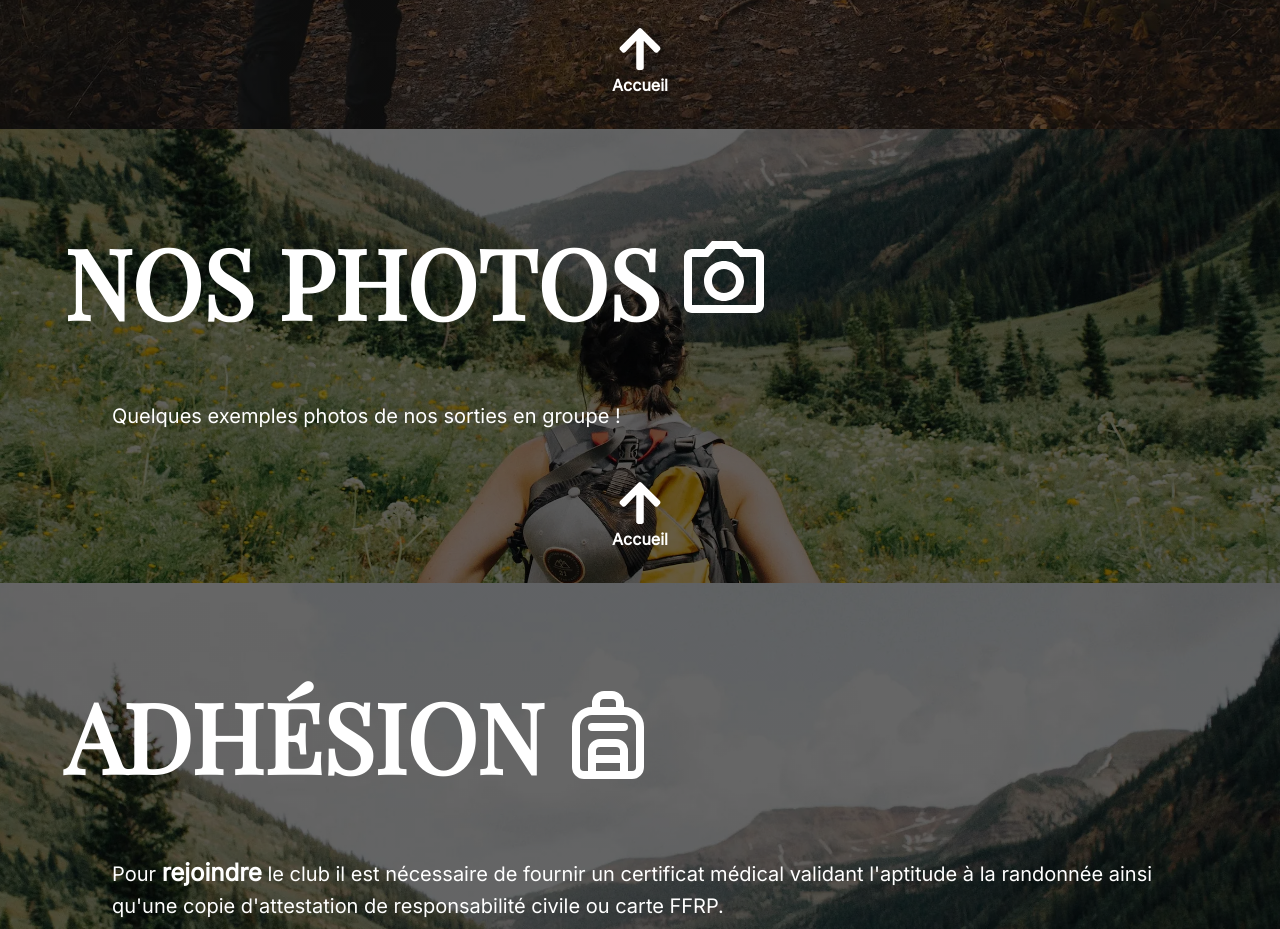
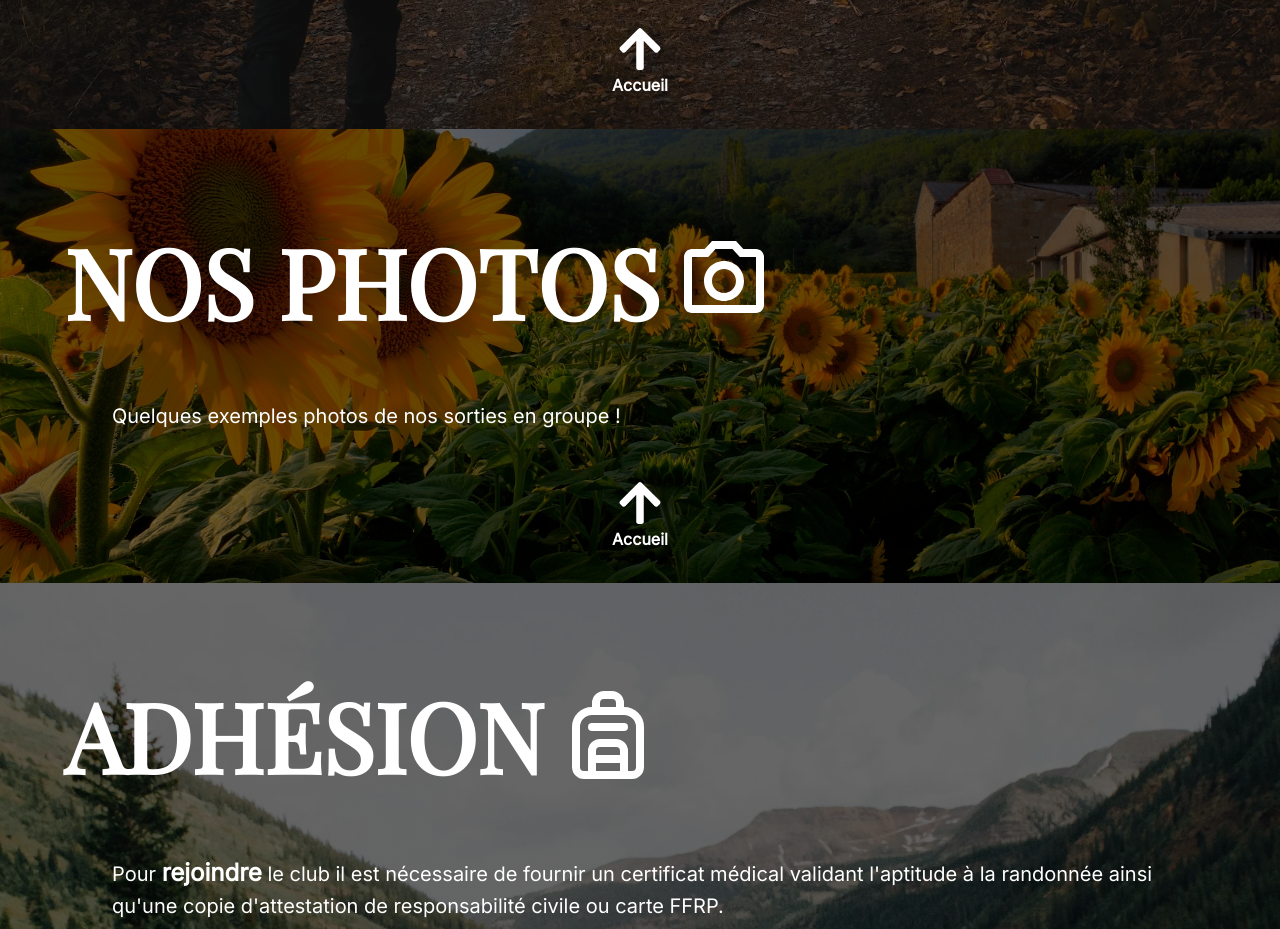
Before and after one commit to SebastienLaurentt/Galopins, a React (Vite) app: page / in a window 1280 px wide. Shown: the part 3160-4089 px from the top of the page. Built offline with nearby package versions, Linux system fonts and the light colour scheme.

Commit message:
change bg image of photos section

```diff
--- a/src/sections/Photos.tsx
+++ b/src/sections/Photos.tsx
@@ -1,4 +1,4 @@
-import RejoindreBg from '../static/img/rejoindre.webp';
+import PhotosBg from '../static/img/photos.jpg';
 
 import { MdOutlinePhotoCamera } from 'react-icons/md';
 
@@ -12,7 +12,7 @@ function Photos() {
 
         <Section
             id='Photos'
-            bg={RejoindreBg}
+            bg={PhotosBg}
         >
 
 
```
Also changed, not shown: src/static/img/photos.jpg (added).
